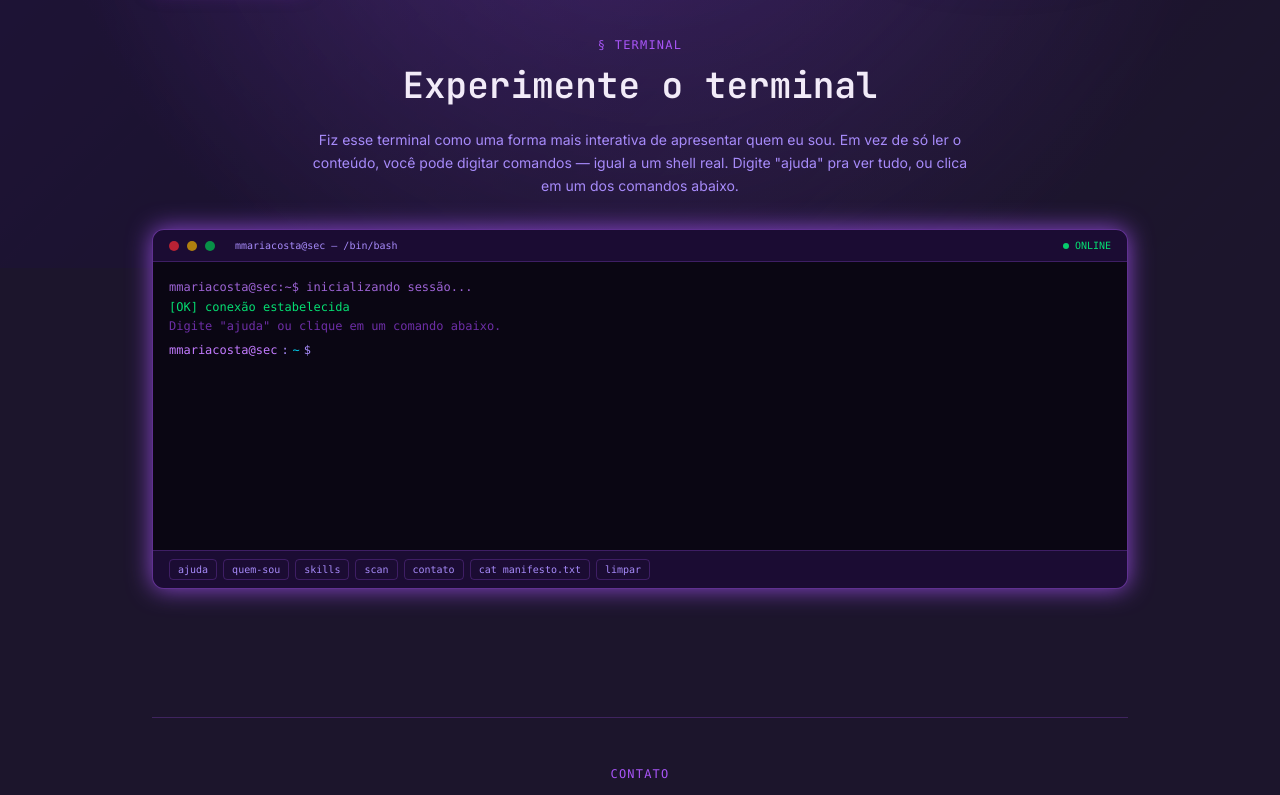
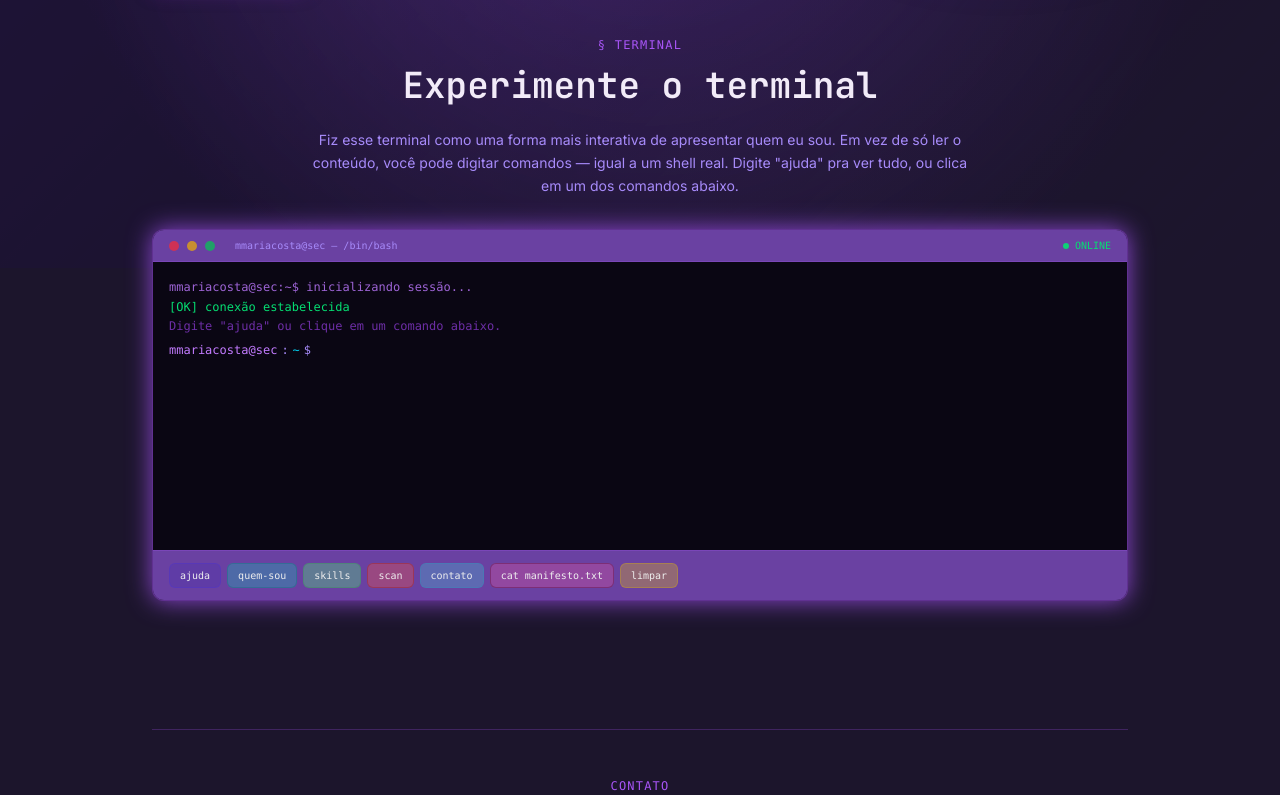
Before and after one commit to mmariaCosta/mmariacosta, a React (Vite) app: page / in a window 1280 px wide. Shown: the part 532-1327 px from the top of the page. Built offline with nearby package versions, Linux system fonts and the light colour scheme; no server answers.

Commit message:
terminal

```diff
--- a/src/components/CyberTerminal.jsx
+++ b/src/components/CyberTerminal.jsx
@@ -14,7 +14,6 @@ const INITIAL_LINES = {
   ],
 };
 
-// Cada comando tem aliases em PT e EN
 const COMMANDS = {
   help: {
     aliases: { pt: ['ajuda', 'help'], en: ['help', 'ajuda'] },
@@ -121,7 +120,6 @@ const COMMANDS = {
   },
 };
 
-// Textos da UI
 const UI = {
   pt: {
     tabLabel: 'Terminal',
@@ -143,6 +141,21 @@ const UI = {
     scanSummary: '4 open · 1 closed · 1 filtered',
     cmdNotFound: (c) => `command not found: ${c}`,
   },
+};
+
+/* Cores por comando */
+const CMD_COLORS = {
+  'ajuda':             { main: '#eeeeee', bg: 'rgba(78, 54, 172, 0.39)',   border: 'rgba(82, 50, 211, 0.4)' },
+  'help':              { main: '#eeeeee', bg: 'rgba(196, 181, 253, 0.15)', border: 'rgba(113, 92, 197, 0.4)' },
+  'quem-sou':          { main: '#eeeeee', bg: 'rgba(43, 158, 173, 0.45)',  border: 'rgba(17, 110, 122, 0.4)' },
+  'whoami':            { main: '#eeeeee', bg: 'rgba(138, 234, 247, 0.15)', border: 'rgba(59, 175, 190, 0.4)' },
+  'skills':            { main: '#eeeeee', bg: 'rgba(86, 199, 127, 0.44)',  border: 'rgba(54, 143, 86, 0.4)' },
+  'scan':              { main: '#eeeeee', bg: 'rgba(219, 84, 84, 0.42)',   border: 'rgba(158, 29, 29, 0.4)' },
+  'contato':           { main: '#eeeeee', bg: 'rgba(77, 160, 199, 0.43)',  border: 'rgba(49, 140, 182, 0.4)' },
+  'contact':           { main: '#eeeeee', bg: 'rgba(125, 211, 252, 0.15)', border: 'rgba(39, 119, 156, 0.4)' },
+  'cat manifesto.txt': { main: '#eeeeee', bg: 'rgba(214, 86, 157, 0.38)',  border: 'rgba(92, 9, 55, 0.4)' },
+  'limpar':            { main: '#eeeeee', bg: 'rgba(216, 174, 37, 0.36)',  border: 'rgba(201, 161, 30, 0.4)' },
+  'clear':             { main: '#eeeeee', bg: 'rgba(252, 211, 77, 0.15)',  border: 'rgba(173, 137, 18, 0.4)' },
 };
 
 function lineColor(type) {
@@ -213,7 +226,6 @@ export default function CyberTerminal() {
     });
   };
 
-  // Descobre qual comando rodar baseado no idioma + alias
   const resolveCommand = (raw) => {
     const lc = raw.trim().toLowerCase();
     if (!lc) return null;
@@ -301,7 +313,8 @@ export default function CyberTerminal() {
       </div>
 
       <div className="rounded-xl border border-app-strong bg-[#0a0613] overflow-hidden shadow-app">
-        <div className="flex items-center gap-2 px-4 py-2 border-b border-app bg-surface-soft">
+        {/* Barra superior */}
+        <div className="flex items-center gap-2 px-4 py-2 border-b border-app bg-[#8b55d1c0]">
           <span className="w-2.5 h-2.5 rounded-full bg-red-500/70" />
           <span className="w-2.5 h-2.5 rounded-full bg-yellow-500/70" />
           <span className="w-2.5 h-2.5 rounded-full bg-green-500/70" />
@@ -313,7 +326,7 @@ export default function CyberTerminal() {
             ONLINE
           </span>
         </div>
-
+        {/* Corpo do terminal */}
         <div
           ref={scrollRef}
           onClick={() => inputRef.current?.focus()}
@@ -343,21 +356,37 @@ export default function CyberTerminal() {
           </div>
         </div>
 
-        <div className="flex flex-wrap gap-1.5 px-4 py-2 border-t border-app bg-surface-soft">
-          {ui.quickCmds.map((cmd) => (
+        {/* Barra inferior com comandos coloridos */}
+        <div className="flex flex-wrap gap-1.5 px-4 py-3 border-t border-app bg-[#8b55d1c0]">
+          {ui.quickCmds.map((cmd) => {
+            const c = CMD_COLORS[cmd] || CMD_COLORS['ajuda'];
+            return (
               <button
                 key={cmd}
                 onClick={() => {
                   setInput(cmd);
                   inputRef.current?.focus();
                 }}
-              className="text-[10px] font-mono px-2 py-0.5 rounded
-                         border border-app text-app-muted
-                         hover:text-app hover:border-app-strong transition-colors"
+                className="text-[10px] font-mono px-2.5 py-1 rounded-md
+                           border transition-all hover:scale-105"
+                style={{
+                  color: c.main,
+                  backgroundColor: c.bg,
+                  borderColor: c.border,
+                }}
+                onMouseEnter={(e) => {
+                  e.currentTarget.style.backgroundColor = c.main;
+                  e.currentTarget.style.color = '#0a0613';
+                }}
+                onMouseLeave={(e) => {
+                  e.currentTarget.style.backgroundColor = c.bg;
+                  e.currentTarget.style.color = c.main;
+                }}
               >
                 {cmd}
               </button>
-          ))}
+            );
+          })}
         </div>
       </div>
     </section>
--- a/src/index.css
+++ b/src/index.css
@@ -2,22 +2,22 @@
 
 /* ===== TEMA (variáveis) ===== */
 :root {
-  --bg: rgb(198, 166, 249);
+  --bg: rgba(203, 176, 247, 0.911);
   --bg-radial: rgba(250, 245, 255, 0.75);
   --surface: rgba(100, 36, 196, 0.411);
   --surface-solid: #ffffff;
   --surface-2: rgba(234, 222, 250, 0.322);
   --border: rgba(46, 6, 66, 0.74);
   --border-strong: rgba(79, 11, 143, 0.5);
-  --text: #3a1170;
-  --text-muted: #2d1b5e;
+  --text: #270d49;
+  --text-muted: #11023d;
   --text-dim: #810505;
   --accent: #5c2bb1;
   --accent-strong: #8b51e9;
   --glow: rgba(48, 15, 105, 0.534);
   --shadow-color: rgba(124, 58, 237, 0.15);
   --video-opacity: 1.50;
-  --video-overlay: rgba(202, 186, 243, 0.61);
+  --video-overlay: rgba(213, 199, 247, 0.61);
 
   /* Bem escuras pra dar contraste no fundo lilás */
   --pastel-green:  #14532d;   /* green-900 */
```
Lines whose indentation alone changed are shown as unchanged.
